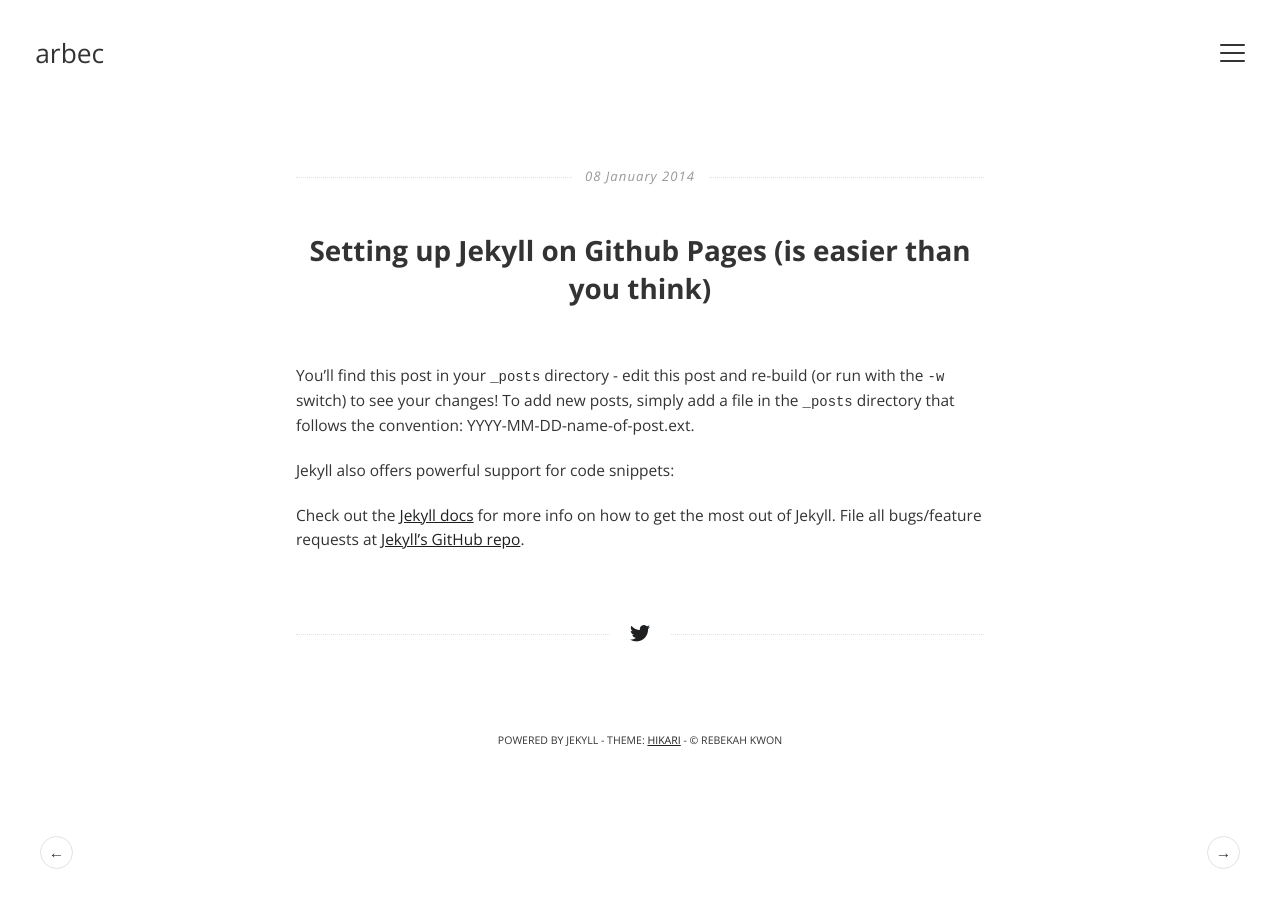
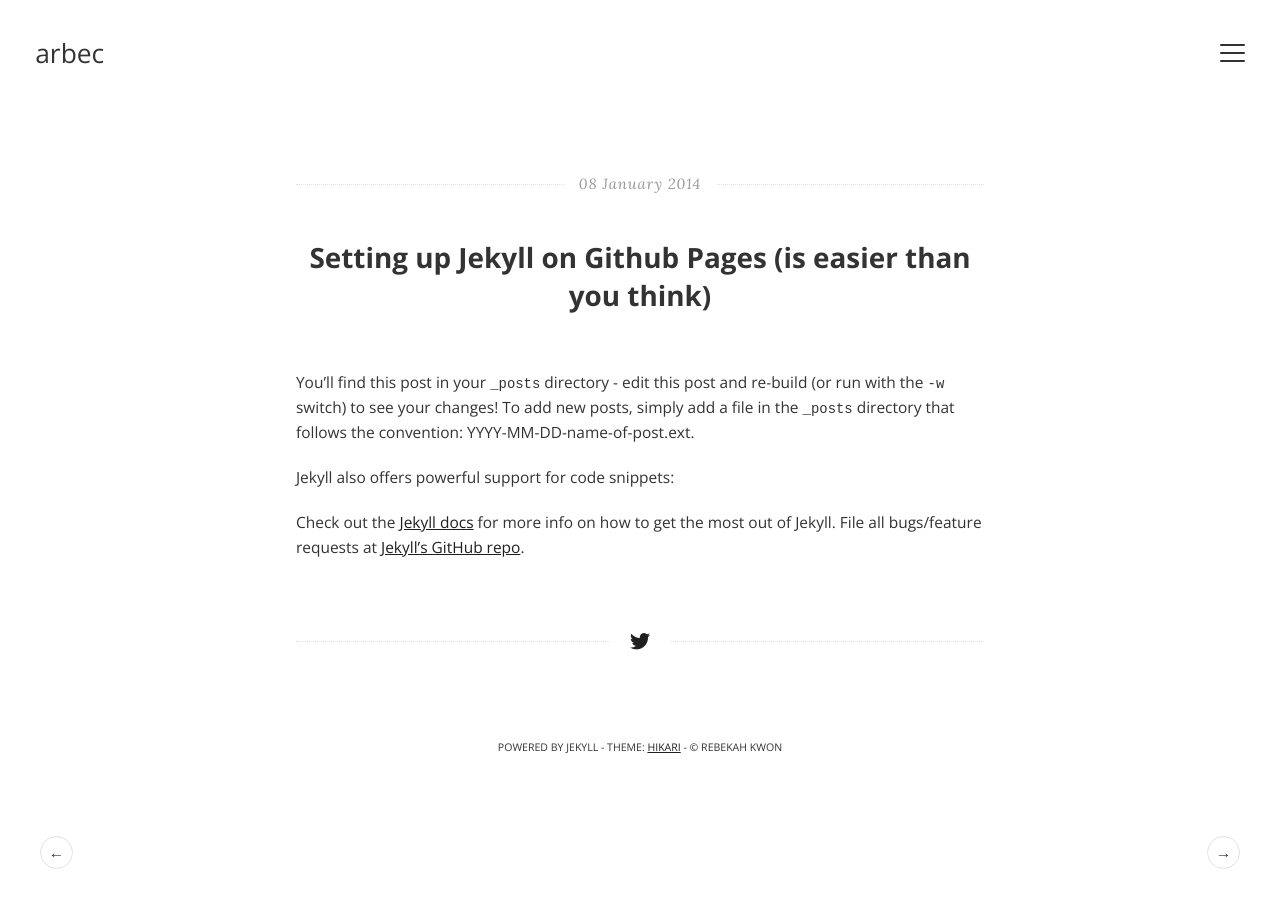
Before and after one commit to tbstbstbstbs/temo, a Jekyll site: the page built from _posts/2014-01-08-setting-up-jekyll-on-github-pages.markdown, in a window 1280 px wide. Built offline with Jekyll 4.4.1, drawn with Linux system fonts in a browser that asks for light colours; some web fonts are replaced.

Commit message:
update font details/orphans

```diff
--- a/_config.yml
+++ b/_config.yml
@@ -2,7 +2,7 @@
 name: "arbec"
 
 # Description of your content (will only be used on Google Search)
-description: "A developer of many hats."
+description: "a developer of many hats."
 
 # Your name. Will show in your footer + sidebar
 author: "Rebekah Kwon"
--- a/_layouts/default.html
+++ b/_layouts/default.html
@@ -29,7 +29,7 @@
           <p>{{ site.author-bio }}</p>
       </div>
       <nav>
-        <h6>Follow me on</h6>
+        <h5>Follow me on</h5>
         <ul>
           {% if site.twitter %}
           <li><a target="_blank" href="http://twitter.com/{{ site.twitter }}">Twitter</a></li>
--- a/_scss/base/_variables.scss
+++ b/_scss/base/_variables.scss
@@ -13,7 +13,7 @@
 // Typography
 
 $font-family:       'Open Sans', sans-serif;
-$variant-family:    'Open Sans', sans-serif;//'Lora', serif;
+$variant-family:    'Lora', serif;
 $font-size-l:       1.1em; // font-size on desktop type screens
 $font-size-m:       $font-size-l * 1.0; // font-size under 942px wide screens
 $font-size-s:       $font-size-l * 0.95; // font-size under 642px wide screens
--- a/_scss/pages/_posts.scss
+++ b/_scss/pages/_posts.scss
@@ -2,7 +2,7 @@
   width: 100%;
   max-width: 750px;
   margin: 0 auto;
-  font-family: $variant-family;
+  font-family: $font-family;
   font-size: 88%;
   background: white;
   z-index: 1;
@@ -41,7 +41,7 @@
     top: 1.1em;
     background: $bg-color;
     font-family: $variant-family;
-    font-size: 85%;
+    font-size: 95%;
     text-align: center;
     font-weight: normal;
     font-style: italic;
--- a/_scss/partials/_header.scss
+++ b/_scss/partials/_header.scss
@@ -170,16 +170,19 @@
     }
   }
 
-
   nav {
 
-    h6 {
+    h5 {
       text-align: left;
       margin-top: $spacing-m;
       margin-bottom: $spacing-s;
-      color: lighten($text-color, 50%);
+      color: #999;
       padding-bottom: $spacing-xs;
       border-bottom: 1px solid $border-color;
+      font-size: 90%;
+      font-weight: normal;
+      text-transform: none;
+      letter-spacing: 0;
     }
     ul li {
       list-style-type: none;
```
